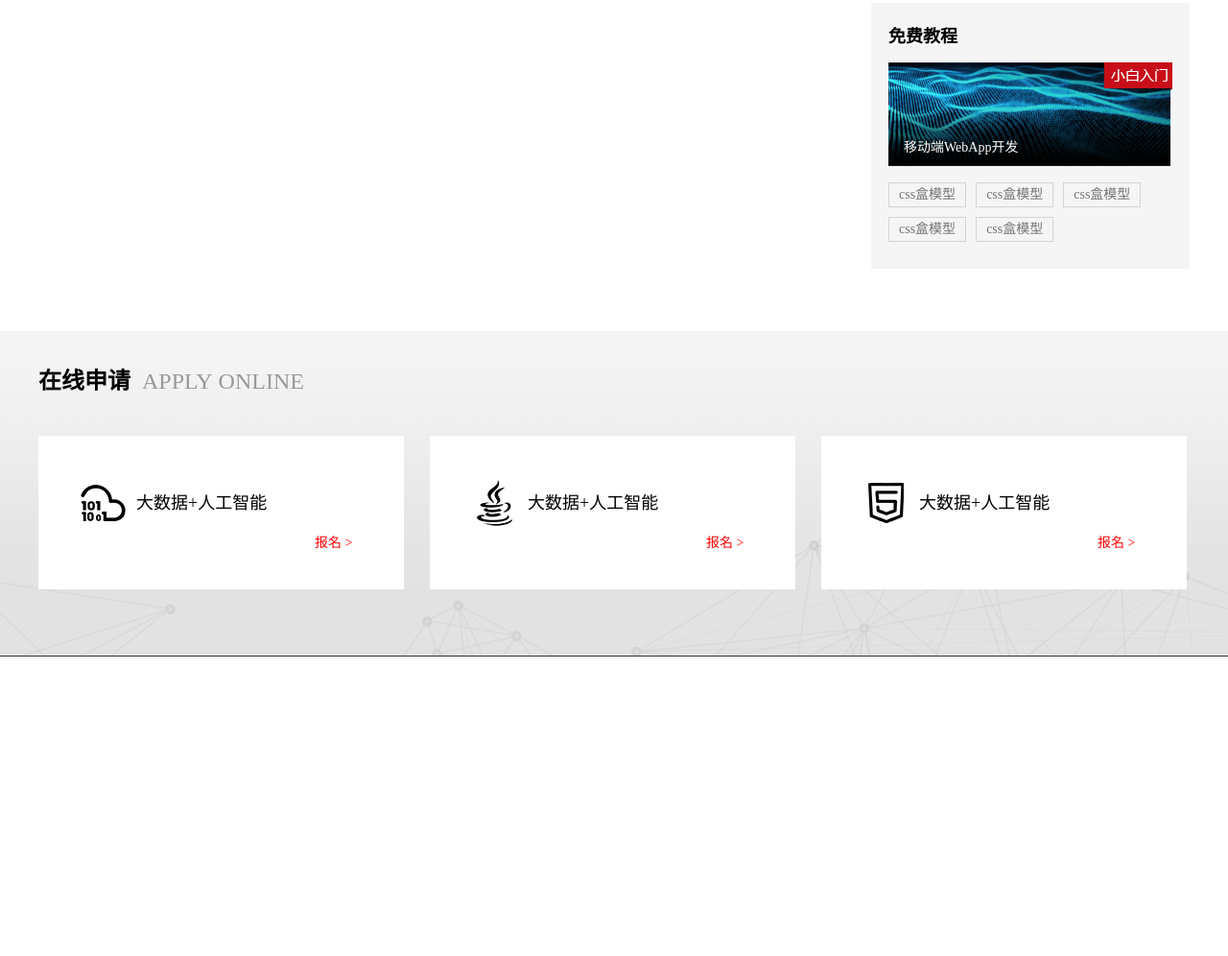
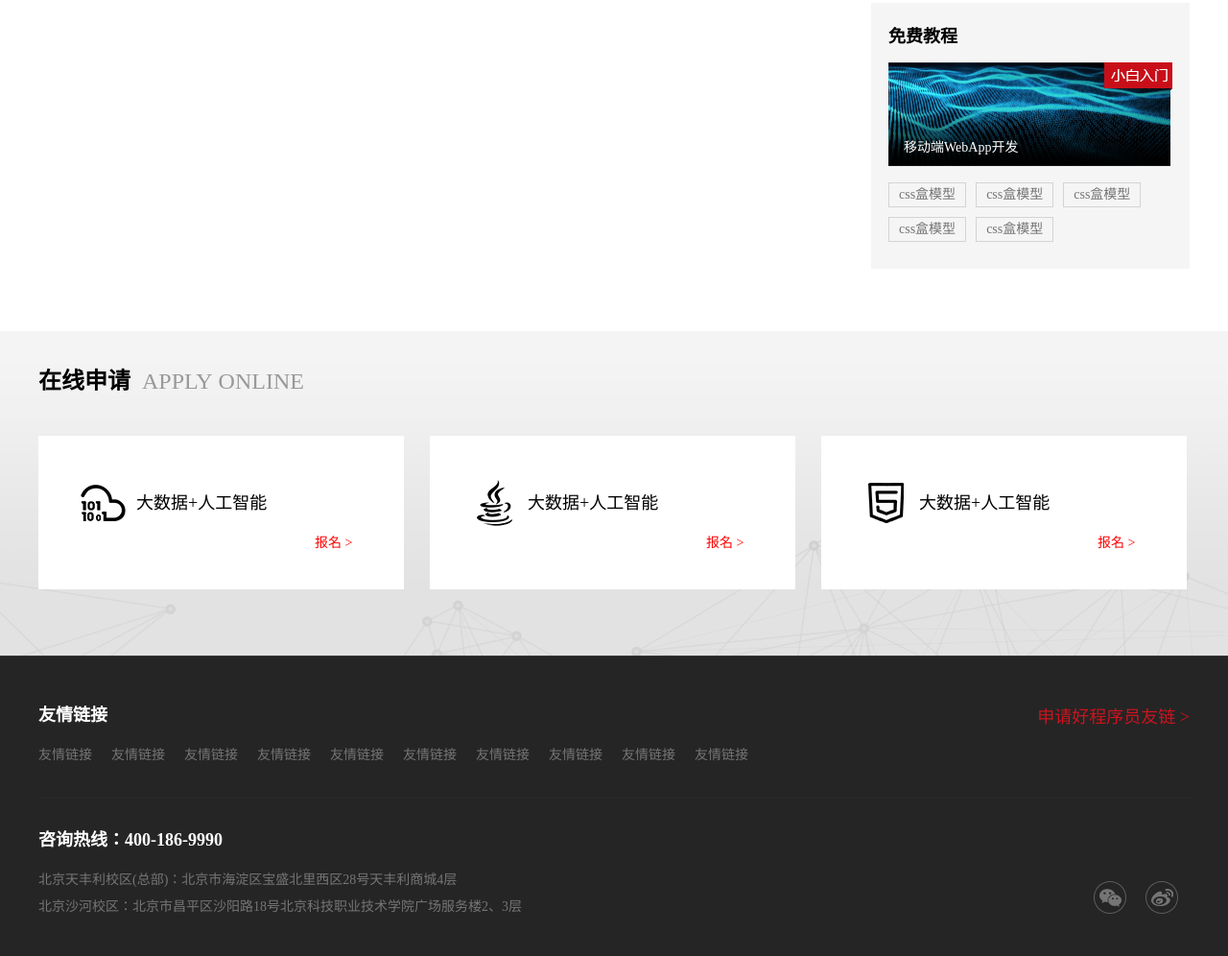
Before and after one commit to chenweilei/hcxy, a website: page src/list.html in a window 1280 px wide. Shown: the part 933-1929 px from the top of the page at 96% size. Before the commit the page ends 1617 px from the top, so only its background shows below. Drawn offline with Linux system fonts and the light colour scheme.

Commit message:
页底切完

```diff
--- a/src/list.html
+++ b/src/list.html
@@ -147,6 +147,41 @@
 		</div>
 	</div>
 
-
+	<!-- common-bottom -->
+	<!-- 底部友链 -->
+	<div class="com-bot-friendlink">
+		<div class="warp">
+			<div class="clearfix com-bot-friendlink-title">
+				<h3 class="fl">友情链接</h3>
+				<a href="javascript:;" class="fr">申请好程序员友链 &gt;</a>
+			</div>
+			<div class="clearfix com-bot-friendlink-link">
+				<a href="javascript:;" class="fl">友情链接</a>
+				<a href="javascript:;" class="fl">友情链接</a>
+				<a href="javascript:;" class="fl">友情链接</a>
+				<a href="javascript:;" class="fl">友情链接</a>
+				<a href="javascript:;" class="fl">友情链接</a>
+				<a href="javascript:;" class="fl">友情链接</a>
+				<a href="javascript:;" class="fl">友情链接</a>
+				<a href="javascript:;" class="fl">友情链接</a>
+				<a href="javascript:;" class="fl">友情链接</a>
+				<a href="javascript:;" class="fl">友情链接</a>
+			</div>
+		</div>
+	</div>
+	<!-- 底部地址 -->
+	<div class="com-bot-address">
+		<div class="warp">
+			<h3>咨询热线：400-186-9990</h3>
+			<p>
+				北京天丰利校区(总部)：北京市海淀区宝盛北里西区28号天丰利商城4层<br>
+				北京沙河校区：北京市昌平区沙阳路18号北京科技职业技术学院广场服务楼2、3层
+			</p>
+			<div class="com-bot-address-qrcode clearfix">
+				<a class="fl" href="javascript:;"><img src="./images/common-bottom-ico1.png" alt=""></a>
+				<a class="fl" href="javascript:;"><img src="./images/common-bottom-ico2.png" alt=""></a>
+			</div>
+		</div>
+	</div>
 </body>
 </html>
--- a/src/sass/common.sass
+++ b/src/sass/common.sass
@@ -233,3 +233,53 @@ body
 		background-image: url(../images/ico-cont-xueke2.png)
 	.online-appl-h5 h4
 		background-image: url(../images/ico-cont-xueke3.png)
+
+
+/*共用底部*/
+/*友链*/
+.com-bot-friendlink,.com-bot-address
+	background-color: #252525
+
+.com-bot-friendlink
+	.warp
+		padding-top: 48px
+		padding-bottom: 28px
+		border-bottom: 1px solid #292929
+.com-bot-friendlink-title
+	margin-bottom: 13px
+	h3
+		font-size: 18px
+		line-height: 26px
+		color: #fff
+		font-weight: bold
+	a
+		font-size: 18px
+		color: #cc141e
+.com-bot-friendlink-link
+	a
+		font-size: 14px
+		line-height: 32px
+		color: #757575
+		margin-right: 20px
+/*公司地址*/
+.com-bot-address
+	.warp
+		padding-top: 30px
+		padding-bottom: 37px
+		position: relative
+		>h3
+			font-size: 18px
+			line-height: 26px
+			color: #fff
+			font-weight: bold
+			margin-bottom: 15px
+		>p
+			font-size: 14px
+			line-height: 28px
+			color: #757575
+.com-bot-address-qrcode
+	position: absolute
+	right: 12px
+	top: 86px
+	a
+		margin-left: 20px
```
Also changed, not shown: src/cont.html (+36 -1 lines), src/css/common.css, src/images/common-bottom-ico1.png (added), src/images/common-bottom-ico2.png (added), 1 other file.
